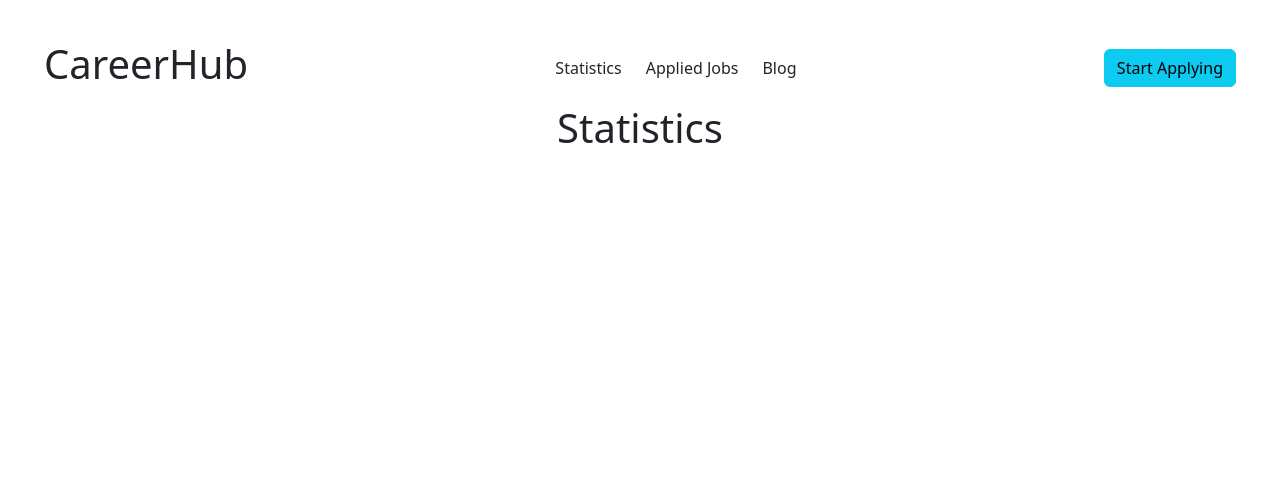
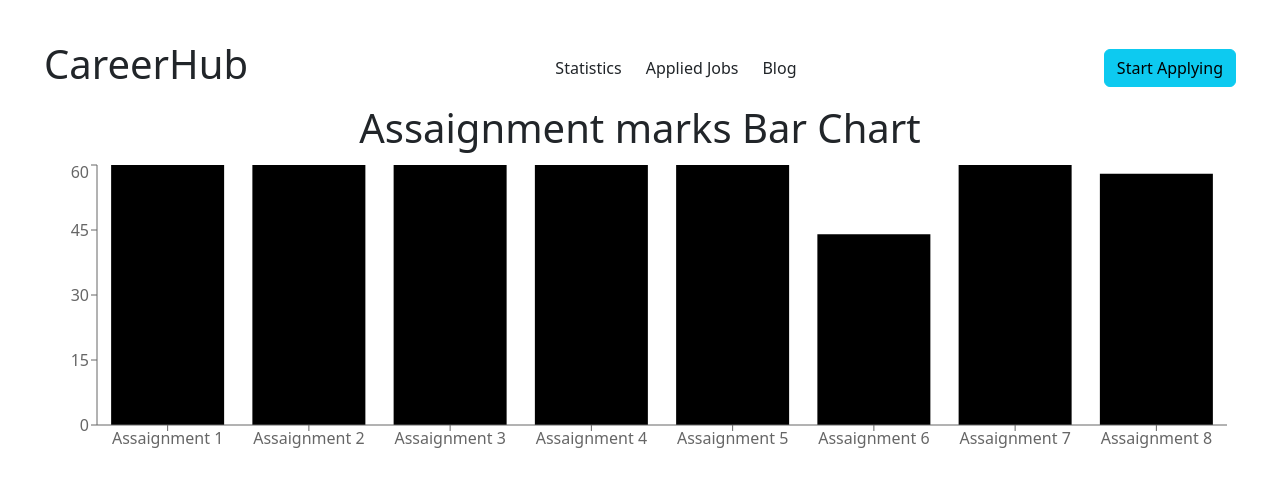
Before and after one commit to Amzad100/career-hub, a React (Vite) app: page /statistics in a window 1280 px wide. Shown: the top 486 px of the page. Built offline with nearby package versions, Linux system fonts and the light colour scheme.

Commit message:
bar chart added

```diff
--- a/package.json
+++ b/package.json
@@ -16,6 +16,7 @@
     "react-bootstrap": "^2.7.2",
     "react-dom": "^18.2.0",
     "react-router-dom": "^6.10.0",
+    "recharts": "^2.5.0",
     "sort-by": "^1.2.0"
   },
   "devDependencies": {
--- a/src/Statistics.jsx
+++ b/src/Statistics.jsx
@@ -1,9 +1,31 @@
 import React from 'react';
+import { BarChart, Bar, Cell, XAxis, YAxis, CartesianGrid, Tooltip, Legend, ResponsiveContainer } from 'recharts';
+
 
 const Statistics = () => {
+    const assaignmentMarks = [
+        { name: "Assaignment 1", marks: 60 },
+        { name: "Assaignment 2", marks: 60 },
+        { name: "Assaignment 3", marks: 60 },
+        { name: "Assaignment 4", marks: 60 },
+        { name: "Assaignment 5", marks: 60 },
+        { name: "Assaignment 6", marks: 44 },
+        { name: "Assaignment 7", marks: 60 },
+        { name: "Assaignment 8", marks: 58 },
+    ]
     return (
         <>
-            <h1>Statistics</h1>
+            <h1>Assaignment marks Bar Chart</h1>
+            <BarChart
+                width={1200}
+                height={300}
+                data={assaignmentMarks}
+            >
+                <Bar dataKey="marks"></Bar>
+                <XAxis dataKey="name"></XAxis>
+                <YAxis></YAxis>
+                <Tooltip></Tooltip>
+            </BarChart>
         </>
     );
 };
```
Also changed, not shown: 1 other file (tests, documents, lock files or other folders).
